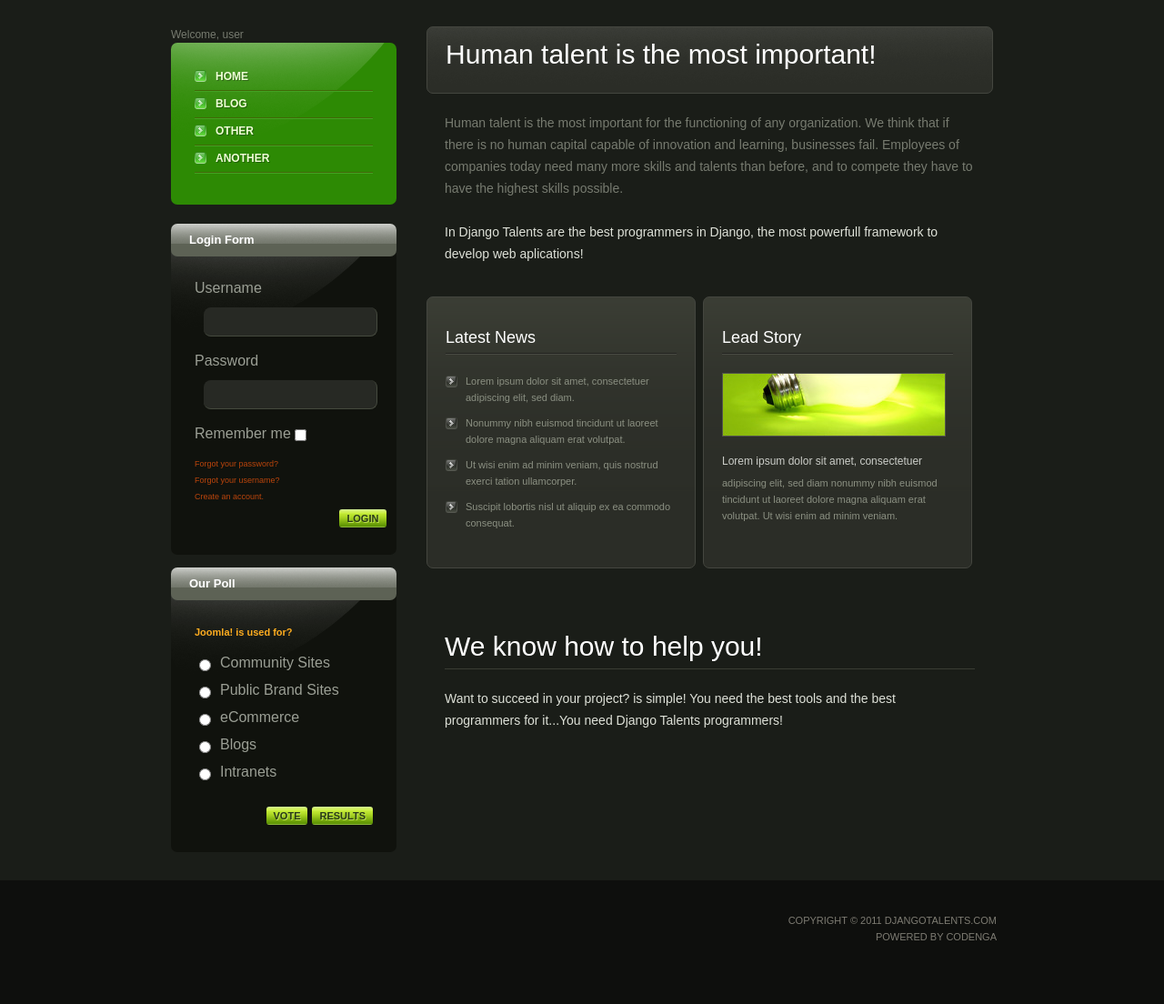
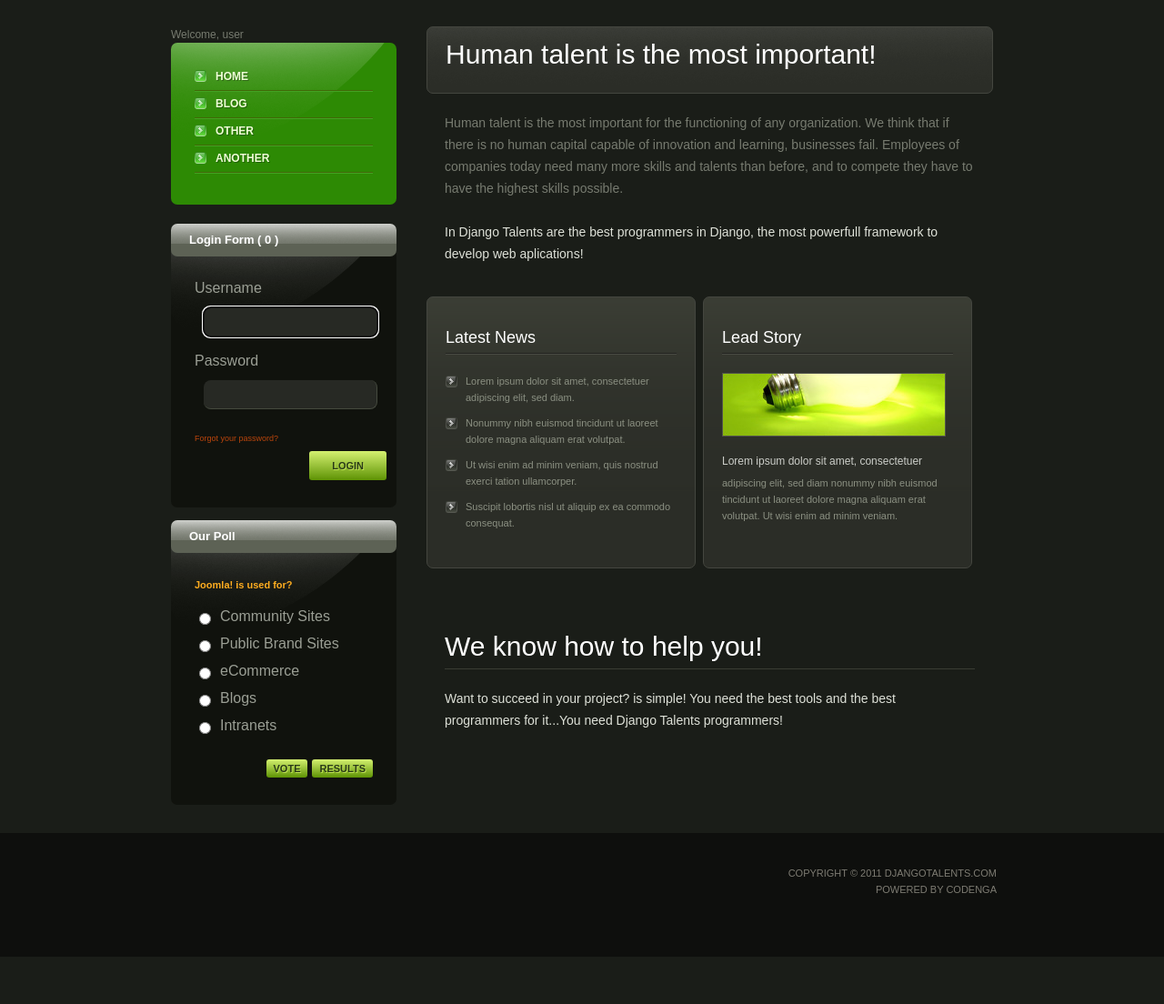
Before and after one commit to RackHacks/djangotalents.com, a Django app: page / in a window 1280 px wide. Shown: the part 364-1468 px from the top of the page at 91% size. After the commit the page ends 1416 px from the top, so only its background shows below. Run offline with Django 3.2, Linux system fonts and the light colour scheme; parts of the project's set-up code (start-up, migrations or seed data) failed here and were passed over.

Commit message:
S #8 Login with username ready

```diff
--- /dev/null
+++ b/jobsite/main/context_processors.py
@@ -0,0 +1,9 @@
+from django.contrib.auth.forms import AuthenticationForm
+
+def login_form(request):
+    auth_form = AuthenticationForm()
+    if request.method == 'POST':
+        auth_form = AuthenticationForm(None, request.POST)
+    return {
+        'login_form': auth_form
+    }
--- a/jobsite/main/static/main/css/style.css
+++ b/jobsite/main/static/main/css/style.css
@@ -549,13 +549,17 @@ input, select, textarea {
 			}
 		.login-form input[type=submit] {
 			float:right;
-			background:url(images/submit-bg.gif) 0 0 repeat-x;
+			background-image: -webkit-gradient(linear, left top, left bottom, from(#d4f070), to(#5e9304)); /* Saf4+, Chrome */
+            background-image: -webkit-linear-gradient(top, #d4f070, #5e9304); /* Chrome 10+, Saf5.1+ */
+            background-image: -moz-linear-gradient(top, #d4f070, #5e9304); /* FF3.6 */
+            background-image: -ms-linear-gradient(top, #d4f070, #5e9304); /* IE10 */
+            background-image: -o-linear-gradient(top, #d4f070, #5e9304); /* Opera 11.10+ */
+            background-image: linear-gradient(top, #d4f070, #5e9304);
 			font-size:11px;
 			color:#293a18;
 			font-weight:bold;
 			text-align:center;
-			width:52px;
-			height:20px;
+			padding: 10px 25px;
 			border:none;
 			text-transform:uppercase;
 			cursor:pointer;
@@ -600,7 +604,12 @@ input, select, textarea {
 		}
 	.poll-form input[type=submit] {
 			float:right;
-			background:url(images/submit-bg.gif) 0 0 repeat-x;
+			background-image: -webkit-gradient(linear, left top, left bottom, from(#d4f070), to(#5e9304)); /* Saf4+, Chrome */
+            background-image: -webkit-linear-gradient(top, #d4f070, #5e9304); /* Chrome 10+, Saf5.1+ */
+            background-image: -moz-linear-gradient(top, #d4f070, #5e9304); /* FF3.6 */
+            background-image: -ms-linear-gradient(top, #d4f070, #5e9304); /* IE10 */
+            background-image: -o-linear-gradient(top, #d4f070, #5e9304); /* Opera 11.10+ */
+            background-image: linear-gradient(top, #d4f070, #5e9304);
 			font-size:11px;
 			color:#293a18;
 			font-weight:bold;
--- a/jobsite/main/templates/index.html
+++ b/jobsite/main/templates/index.html
@@ -38,17 +38,25 @@
                 <li><a href="#">Another</a></li>
               </ul>
             </div>
+            {% block login_form %}
             <div class="box1">
-                <h3>Login Form</h3>
-              <form action="" id="login-form" class="login-form">
+                <h3>Login Form (
+                {% if user.is_authenticated %}
+                1
+                {% else %}
+                0
+                {% endif %}
+                )</h3>
+              <form action="{% url login %}" method="post" id="login-form" class="login-form">
+                {% csrf_token %}
                 <fieldset>
-                    <div class="field"><label>Username</label><input type="text"></div>
-                  <div class="field"><label>Password</label><input type="password"></div>
-                  <div class="field"><label class="alt">Remember me</label><input type="checkbox"></div>
+                  {% for field in login_form %}
+                    <div class="field">
+                        <label for="id_{{ field.name }}">{{ field.label }}</label>
+                        {{ field }}{{ field.errors }}</div>
+                  {% endfor %}
                   <ul>
                     <li><a href="#">Forgot your password?</a></li>
-                    <li><a href="#">Forgot your username?</a></li>
-                    <li><a href="#">Create an account.</a></li>
                   </ul>
                   <div class="wrapper">
                     <input type="submit" value="Login">
@@ -56,6 +64,7 @@
                 </fieldset>
               </form>
             </div>
+            {% endblock login_form %}
             <div class="box1">
                 <h3>Our Poll</h3>
               <form action="" id="poll-form" class="poll-form">
--- a/jobsite/main/urls.py
+++ b/jobsite/main/urls.py
@@ -7,6 +7,7 @@ urlpatterns = patterns('main.views',
     url(r'^accounts/register/?$', 'signup',
         {'backend': 'registration.backends.default.DefaultBackend'},
         name='signup'),
+    url(r'^accounts/login/?$', 'login', name='login'),
     url(r'^seekers/?$', 'seekers', name='seekers'),
     url(r'^talent/?$', 'talent', name='talent'),
     url(r'^terms_of_service/$', 'terms_of_service', name='terms'),
--- a/jobsite/main/views.py
+++ b/jobsite/main/views.py
@@ -1,7 +1,11 @@
+from django.http import HttpResponseRedirect
 from django.shortcuts import render_to_response, redirect
 from django.template import RequestContext
-from django.core.context_processors import csrf
+from django.contrib.auth import (authenticate, login as auth_login,
+                                 logout as auth_logout)
+from django.contrib.auth.forms import AuthenticationForm
 from django.core.mail import send_mail
+from django.core.urlresolvers import reverse
 from registration.backends import get_backend
 from main.forms import ContactForm, UserForm, SignupForm
 
@@ -70,6 +74,18 @@ def signup(request, backend, success_url=None, extra_context=None):
         },
         context_instance=context)
 
+def login(request):
+    if request.user.is_authenticated():
+        return HttpResponseRedirect(reverse('talent'))
+
+    if request.method == 'POST':
+        auth_form = AuthenticationForm(None, request.POST)
+        if auth_form.is_valid():
+            auth_login(request, auth_form.get_user())
+            return HttpResponseRedirect(reverse('index'))
+
+    return render_to_response('index.html', RequestContext(request))
+
 def seekers(request):
     return render_to_response('seekers.html', RequestContext(request))
 
```
Also changed, not shown: jobsite/settings.py (+13 -0 lines).
